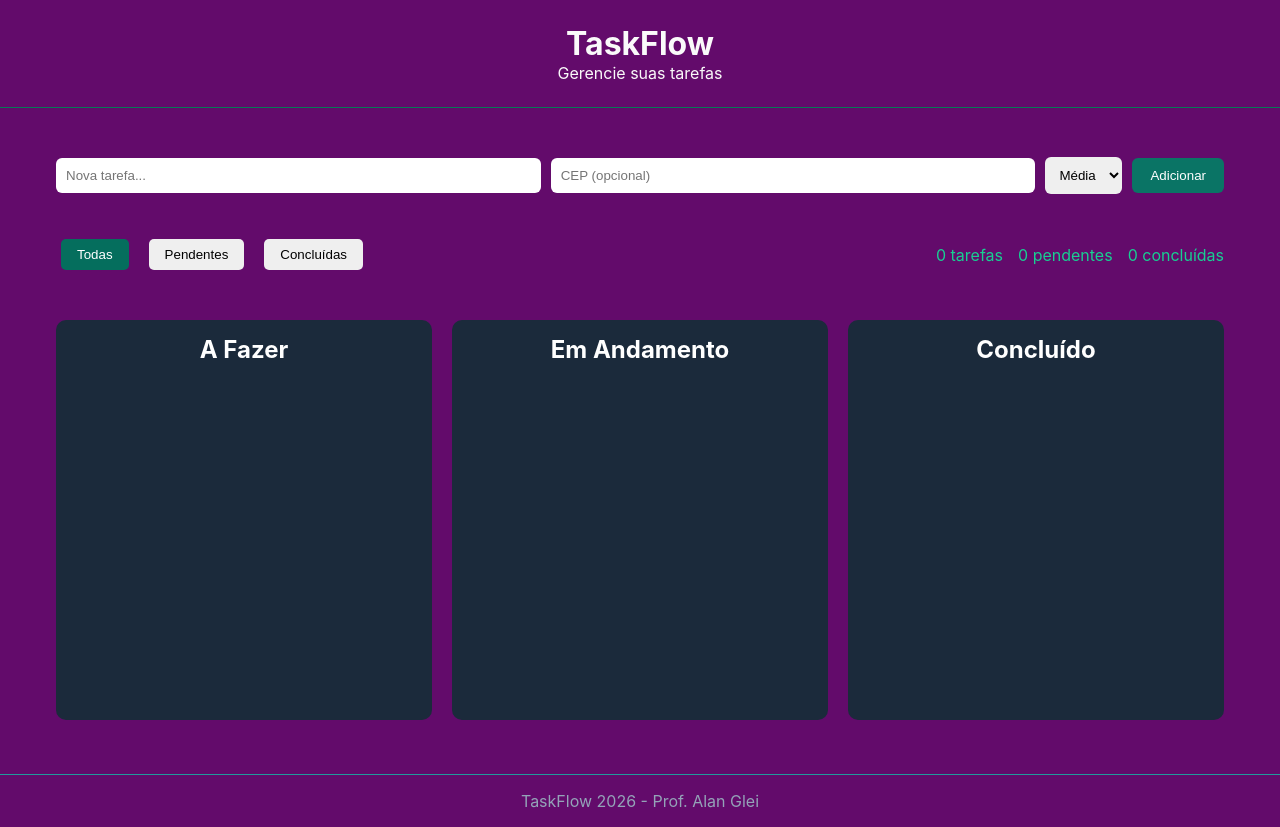
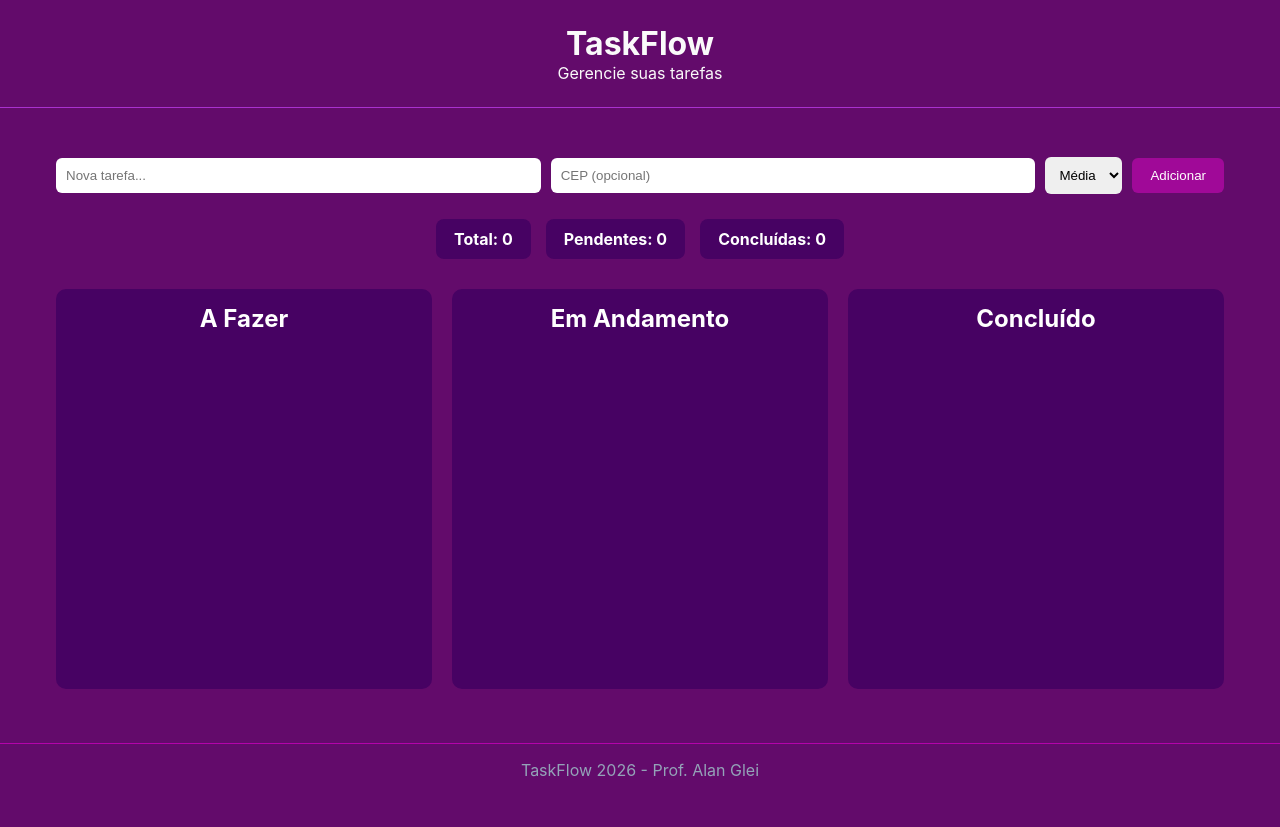
Before and after one commit to laviniaacioly-cloud/React-TaskFlow, a React (Vite) app in the folder taskflow/: page / in a window 1280 px wide. After the commit the page ends 800 px from the top, so only its background shows below. Built offline with nearby package versions, Linux system fonts and the light colour scheme.

Commit message:
Kanban - sexta

```diff
--- a/taskflow/src/App.css
+++ b/taskflow/src/App.css
@@ -15,7 +15,7 @@ body {
 header {
   text-align: center;
   padding: 24px 32px;
-  border-bottom: 1px solid #067956;
+  border-bottom: 1px solid #aa31cf;
 }
 
 main {
@@ -55,19 +55,20 @@ main {
   padding: 10px 18px;
   border: none;
   border-radius: 6px;
-  background-color: #0a7465;
+  background-color: #a00998;
   color: white;
   cursor: pointer;
   transition: 0.3s;
 }
 
 .btn-adicionar:hover {
-  background-color: #0c8f94;
+  background-color: #c909b9;
 }
 
 .btn-adicionar:active {
   transform: scale(0.98);
 }
+
 
 /* ========================= */
 /* CONSULTA CEP              */
@@ -77,7 +78,7 @@ main {
   display: block;
   margin-top: 6px;
   font-size: 13px;
-  color: #bde7ff;
+  color: #489fd1;
   font-style: italic;
 }
 
@@ -86,46 +87,27 @@ main {
   color: #dcdcdc;
 }
 
+
 /* ========================= */
-/* FILTROS                   */
+/* CONTADORES                */
 /* ========================= */
-
-#controles {
-  display: flex;
-  justify-content: space-between;
-  align-items: center;
-  margin: 20px 0;
-  flex-wrap: wrap;
-  gap: 15px;
-}
-
-#filtros {
-  display: flex;
-  gap: 10px;
-}
-
-.btn-filtro {
-  padding: 8px 16px;
-  border: none;
-  border-radius: 5px;
-  cursor: pointer;
-}
-
-.btn-filtro:hover {
-  background-color: #0c8f94;
-  color: white;
-}
-
-.btn-filtro.ativo {
-  background-color: #056e5d;
-  color: white;
-}
 
 #contadores {
   display: flex;
+  justify-content: center;
   gap: 15px;
-  color: #18cf92;
+  margin: 20px 0;
+  flex-wrap: wrap;
 }
+
+#contadores span {
+  background-color: #470263;
+  padding: 10px 18px;
+  border-radius: 8px;
+  color: white;
+  font-weight: bold;
+}
+
 
 /* ========================= */
 /* KANBAN                    */
@@ -139,7 +121,7 @@ main {
 
 .coluna {
   flex: 1;
-  background-color: #1b2a3b;
+  background-color: #470263;
   border-radius: 10px;
   padding: 15px;
   min-height: 400px;
@@ -151,13 +133,14 @@ main {
   color: white;
 }
 
+
 /* ========================= */
 /* CARDS                     */
 /* ========================= */
 
 .card {
-  background-color: #2d3f57;
-  border-left: 6px solid #18cf92;
+  background-color: #4b0052;
+  border-left: 6px solid #791283;
   border-radius: 8px;
   padding: 12px;
   margin-bottom: 12px;
@@ -166,7 +149,7 @@ main {
   flex-direction: column;
   gap: 10px;
 
-  transition: .2s;
+  transition: 0.2s;
 }
 
 .card:hover {
@@ -178,6 +161,7 @@ main {
   font-weight: 500;
   font-size: 16px;
 }
+
 
 /* Prioridades */
 
@@ -193,7 +177,10 @@ main {
   border-left-color: #34c759;
 }
 
-/* Botões */
+
+/* ========================= */
+/* BOTÕES                    */
+/* ========================= */
 
 .acoes {
   display: flex;
@@ -206,14 +193,15 @@ main {
   border: none;
   border-radius: 5px;
   cursor: pointer;
-  background-color: #18cf92;
+  background-color: #45096d;
   color: white;
-  transition: .2s;
+  transition: 0.2s;
 }
 
 .card button:hover {
-  background-color: #14b27d;
+  background-color: #9909b6;
 }
+
 
 /* ========================= */
 /* LISTA ANTIGA              */
@@ -230,6 +218,7 @@ main {
   margin-top: 20px;
 }
 
+
 /* ========================= */
 /* RODAPÉ                    */
 /* ========================= */
@@ -238,15 +227,17 @@ footer {
   padding: 16px;
   text-align: center;
   color: #94a3b8;
-  border-top: 1px solid #219b9b;
+  border-top: 1px solid #b403ab;
   margin-top: 30px;
 }
+
 
 /* ========================= */
 /* RESPONSIVO                */
 /* ========================= */
 
 @media (max-width: 900px) {
+
   .kanban {
     flex-direction: column;
   }
--- a/taskflow/src/componentes/kanban.jsx
+++ b/taskflow/src/componentes/kanban.jsx
@@ -1,7 +1,6 @@
-import "../App.css";
+// import "../App.css";
 import Header from "./Header";
 import axios from "axios";
-// import ListaTarefas from "./componentes/ListaTarefas";
 import { useEffect, useState } from "react";
 
 function Kanban() {
@@ -25,7 +24,6 @@ function Kanban() {
 
   const [texto, setTexto] = useState("");
   const [prioridade, setPrioridade] = useState("media");
-  const [filtro, setFiltro] = useState("todas");
   const [cep, setCep] = useState("");
   const [cidade, setCidade] = useState("");
   const [buscandoCep, setBuscandoCep] = useState(false);
@@ -75,14 +73,12 @@ function Kanban() {
     setTarefas(tarefas.filter((tarefa) => tarefa.id !== id));
   }
 
-
-
   async function buscarCep(cepDigitado) {
     const cepLimpo = cepDigitado.replace(/\D/g, "");
 
     if (cepLimpo.length !== 8) {
       setCidade("");
-      setErroCep("Digite um CEP válido.");
+      setErroCep("Digite um CEP válido. ");
       return;
     }
 
@@ -116,7 +112,17 @@ function Kanban() {
     } finally {
       setBuscandoCep(false);
     }
+
   }
+      const totalTarefas = tarefas.length;
+
+    const tarefasPendentes = tarefas.filter(
+      (tarefa) => tarefa.coluna !== "concluido",
+    ).length;
+
+    const tarefasConcluidas = tarefas.filter(
+      (tarefa) => tarefa.coluna === "concluido",
+    ).length;
 
   return (
     <div className="conteiner">
@@ -155,6 +161,7 @@ function Kanban() {
             value={prioridade}
             onChange={(e) => setPrioridade(e.target.value)}
           >
+            {/* PRIORIDADES */}
             <option value="alta">Alta</option>
             <option value="media">Média</option>
             <option value="baixa">Baixa</option>
@@ -168,45 +175,14 @@ function Kanban() {
             Adicionar
           </button>
         </section>
-        <section id="controles">
-          <div id="filtros">
-            <button
-              className={filtro === "todas" ? "btn-filtro ativo" : "btn-filtro"}
-              onClick={() => setFiltro("todas")}
-            >
-              Todas
-            </button>
 
-            <button
-              className={
-                filtro === "pendentes" ? "btn-filtro ativo" : "btn-filtro"
-              }
-              onClick={() => setFiltro("pendentes")}
-            >
-              Pendentes
-            </button>
+        {/* Contadores */}
+        <section id="contadores">
+          <span>Total: {totalTarefas}</span>
 
-            <button
-              className={
-                filtro === "concluidas" ? "btn-filtro ativo" : "btn-filtro"
-              }
-              onClick={() => setFiltro("concluidas")}
-            >
-              Concluídas
-            </button>
-          </div>
+          <span>Pendentes: {tarefasPendentes}</span>
 
-          <div id="contadores">
-            <span id="cont-total">{tarefas.length} tarefas</span>
-
-            <span id="cont-pendentes">
-              {tarefas.filter((tarefa) => !tarefa.concluida).length} pendentes
-            </span>
-
-            <span id="cont-concluidas">
-              {tarefas.filter((tarefa) => tarefa.concluida).length} concluídas
-            </span>
-          </div>
+          <span>Concluídas: {tarefasConcluidas}</span>
         </section>
 
         {/* Kanban */}
@@ -287,6 +263,6 @@ function Kanban() {
       </footer>
     </div>
   );
-};
+}
 
 export default Kanban;
--- a/taskflow/src/index.css
+++ b/taskflow/src/index.css
@@ -22,6 +22,7 @@ main{
     padding: 10px;
     border-radius: 6px;
     border: none;
+
 }
 #controles{
   display: flex;
```
Also changed, not shown: taskflow/src/componentes/tarefasV1.jsx (+10 -36 lines).
